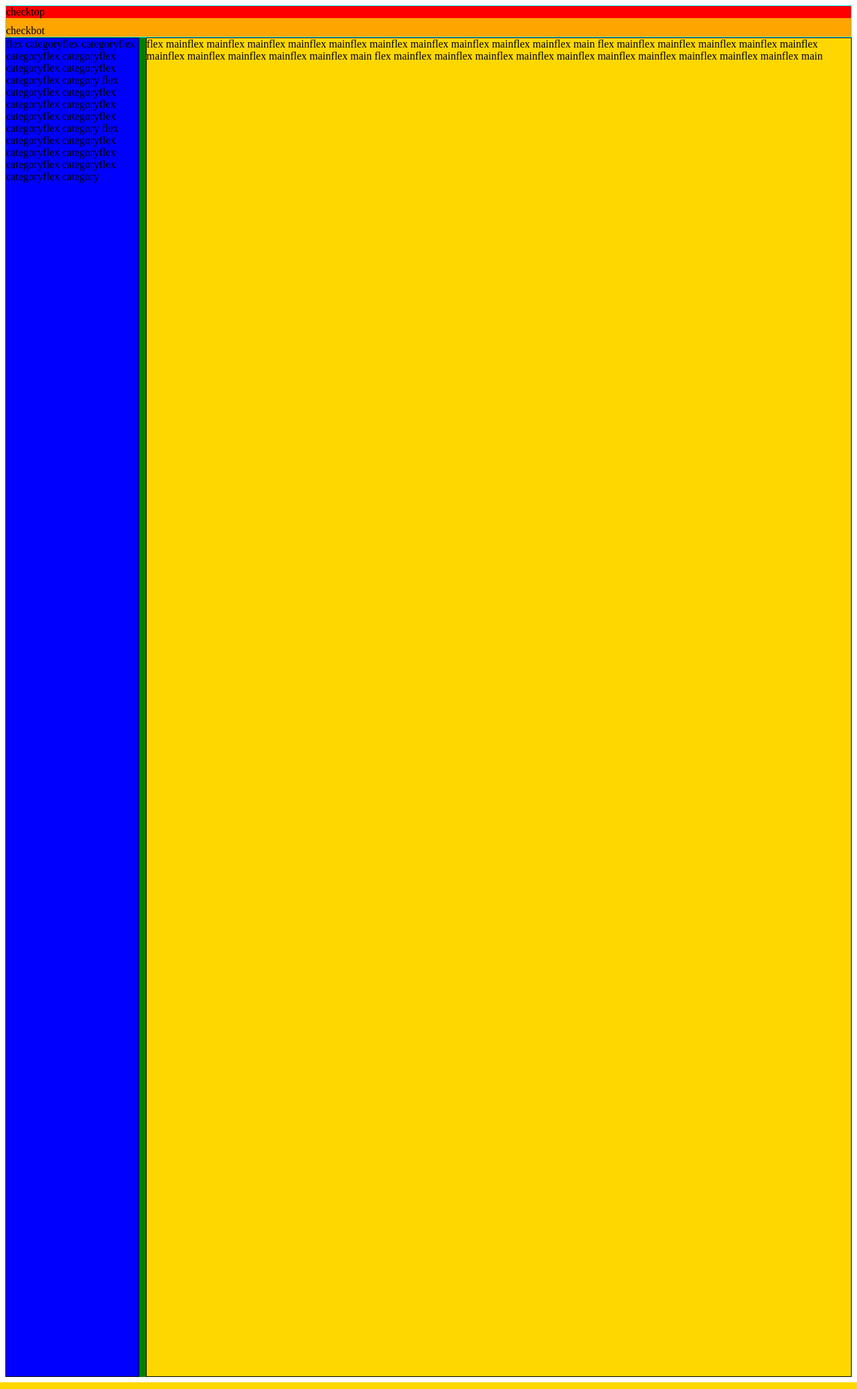
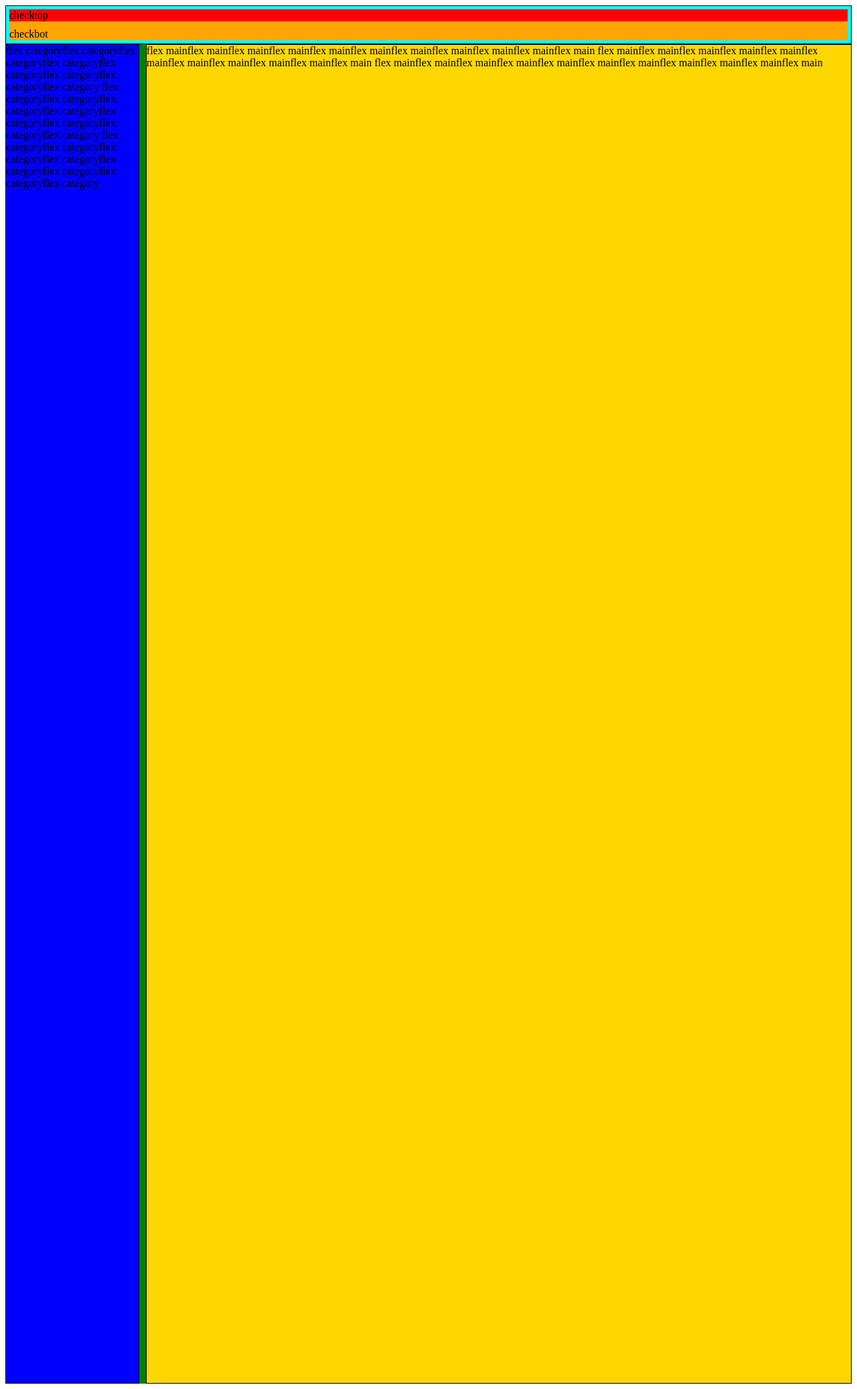
Before and after one commit to Code4V/techno-ecomm-proj, a PHP site: page /catalog.php in a window 1280 px wide. Shown: the whole page at 67% size. Run offline with PHP 8.4, Linux system fonts and the light colour scheme.

Commit message:
Added Border on header-container

```diff
--- a/catalog.css
+++ b/catalog.css
@@ -4,7 +4,10 @@
     top: 0;
     left: 0;
     right: 0;
-    padding: 1px;
+    padding: 5px;
+
+    border-style: solid;
+    border-width: 1px;
 }
 
 .header-bottom .header-top{
@@ -44,14 +47,11 @@
     background-color: blue;
     width: 30%;
 
-
-    position: sticky;
-
 }
 
 .flex-main-catalog{
     background-color: gold;
 
-
+    width: 65;
     margin-left: 10px;
 }
```
